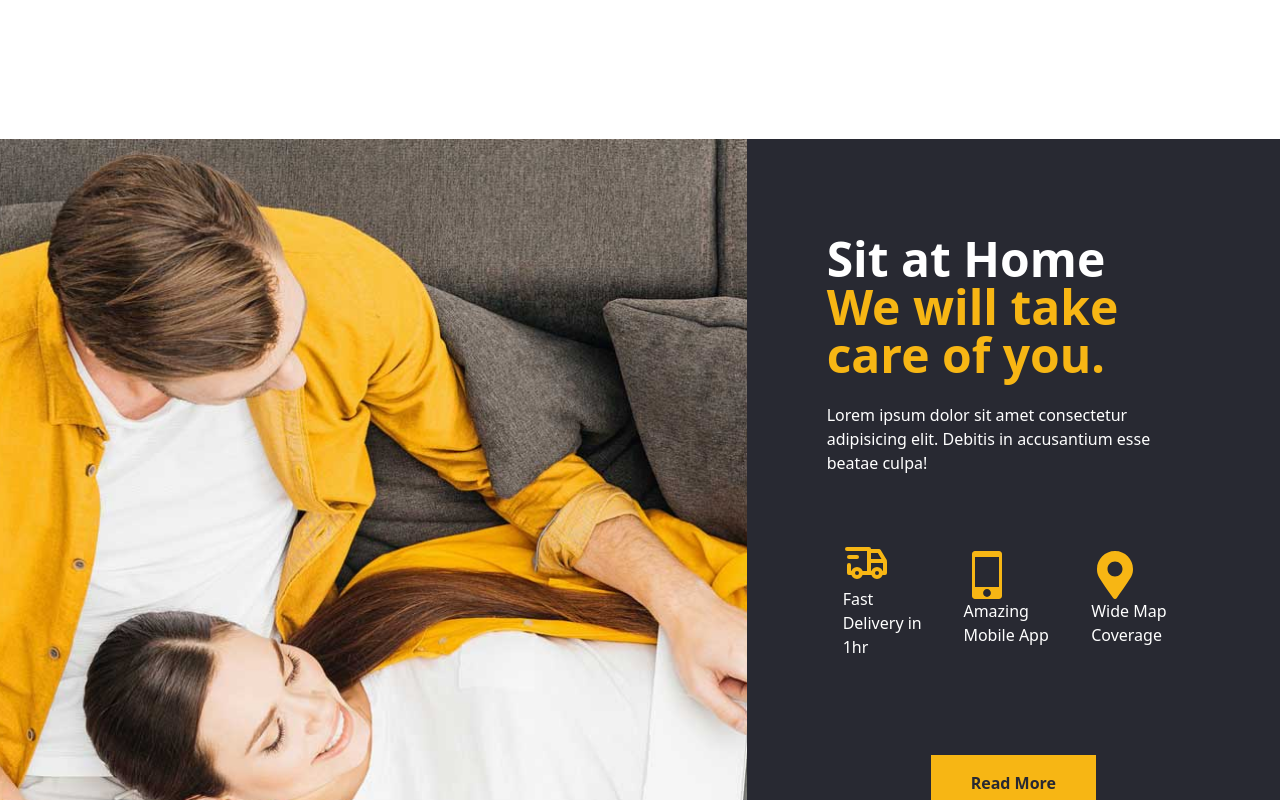
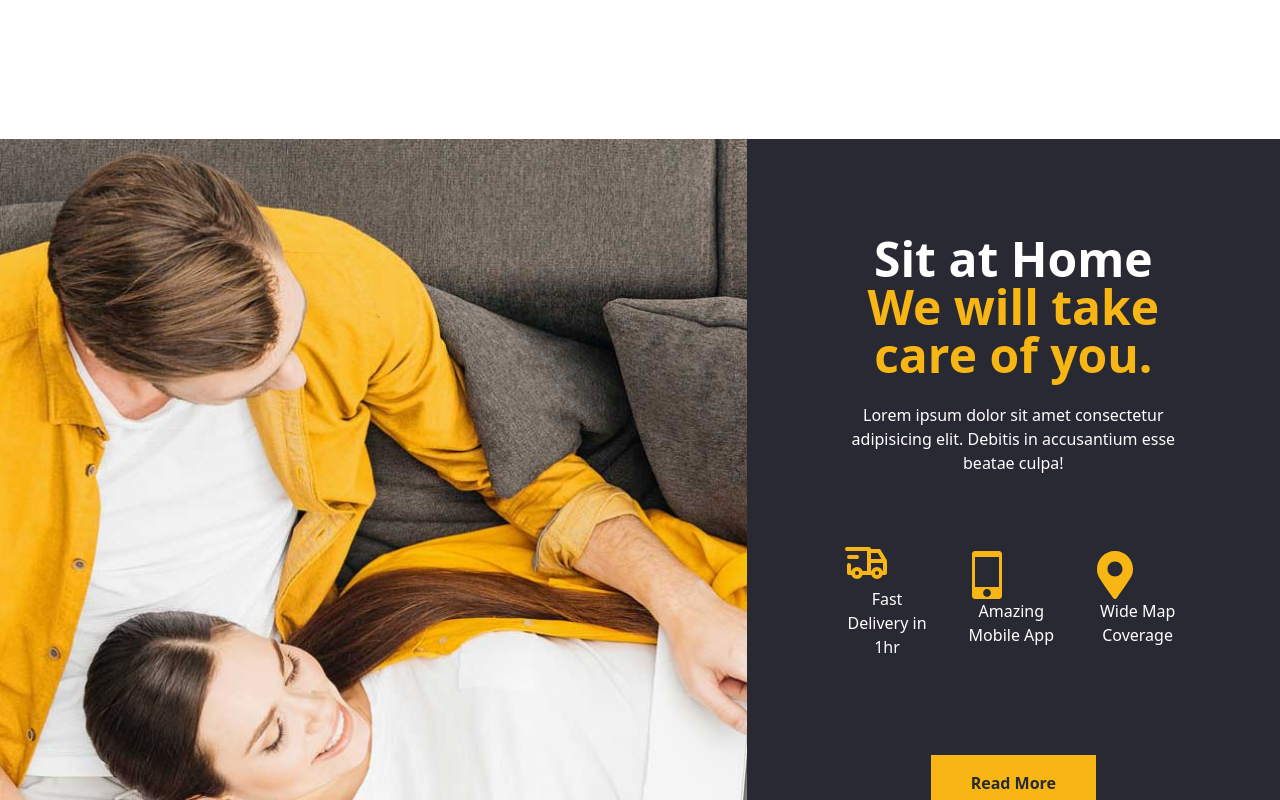
Before and after one commit to Marcos8060/Deliveroo, a React (Create React App) app: page / in a window 1280 px wide. Shown: the part 2160-2960 px from the top of the page. Built offline with nearby package versions, Linux system fonts and the light colour scheme.

Commit message:
made a minor change

```diff
--- a/src/components/Cto.js
+++ b/src/components/Cto.js
@@ -8,7 +8,7 @@ const Cto = () => {
   return (
     <div className='mt-40 md:flex md:items-center w-12/12 grid'>
         <img className='object-cover md:w-7/12 w-full md:h-screen h-auto' src={home} alt="" />
-        <div className='bg-black text-white h-screen md:p-20 p-4'>
+        <div className='bg-black text-white h-screen md:p-20 pt-10 text-center px-4'>
             <h1 className='font-bold md:text-5xl text-4xl mt-4'>Sit at Home <br />  <span className='text-yellow'>We will take care of you.</span></h1><br />
             <p className='text-gray-400 font-thin'>Lorem ipsum dolor sit amet consectetur adipisicing elit. Debitis in accusantium esse beatae culpa!</p>
             <br /><br />
```
